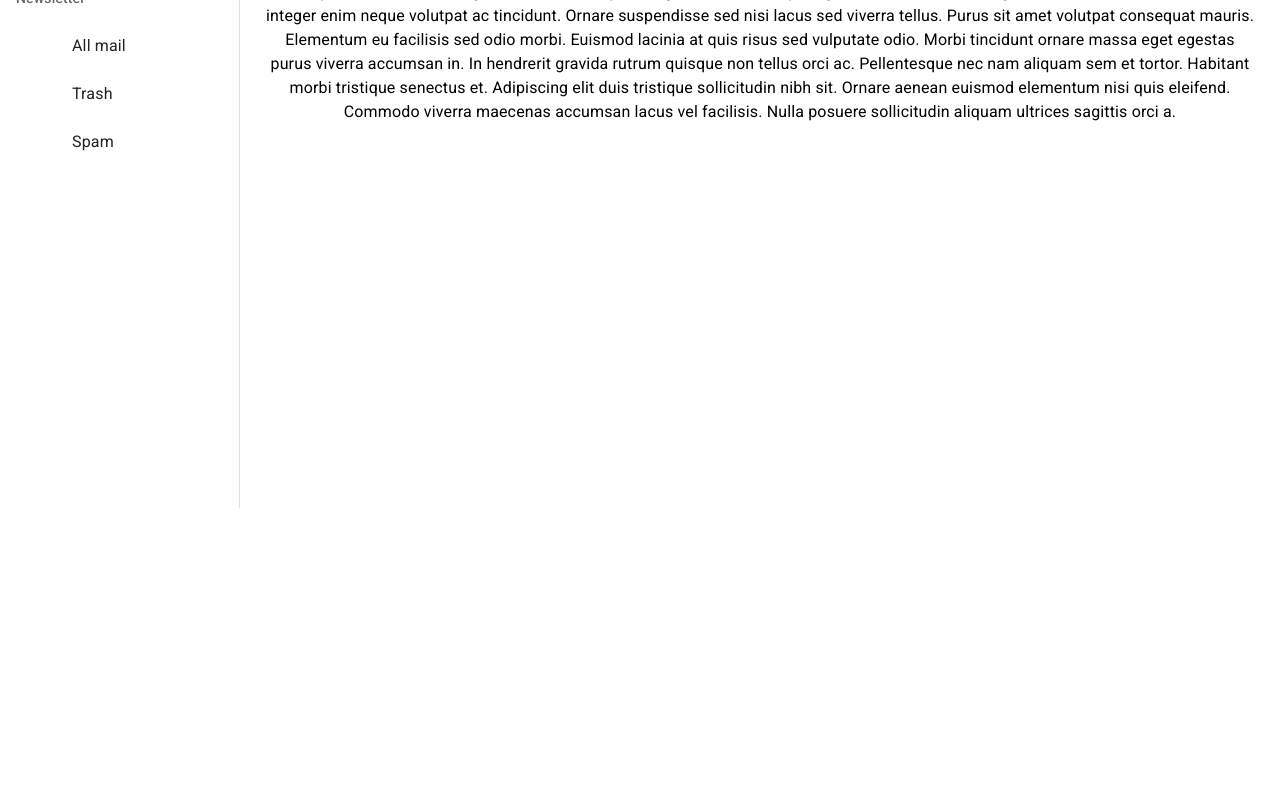
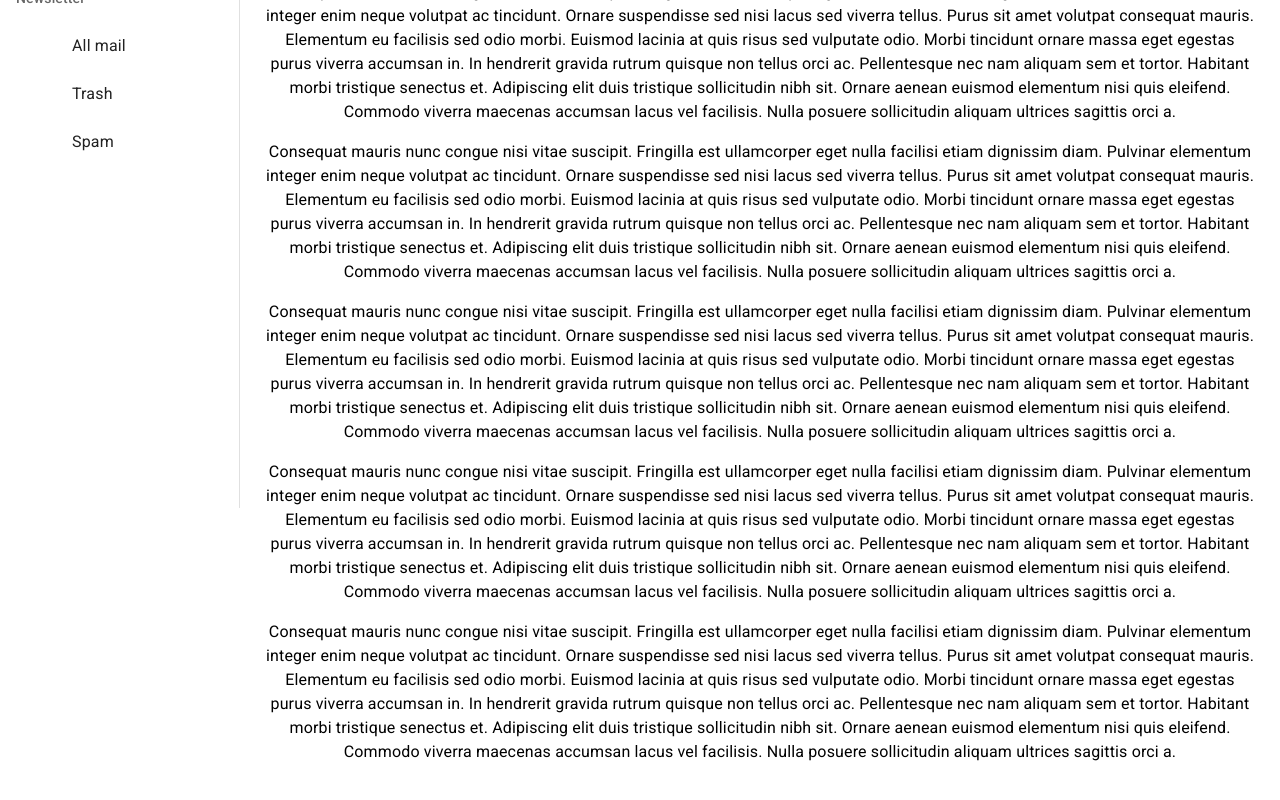
Before and after one commit to siyingchenclaire/AINewsSummary, a React (Create React App) app in the folder frontend/: page /test in a window 1280 px wide. Shown: the part 292-1092 px from the top of the page. Before the commit the page ends 800 px from the top, so only its background shows below. Built offline with nearby package versions, Linux system fonts and the light colour scheme; some icons are missing; the HTML template or start-up script is replaced by a standard one.

Commit message:
Added text

```diff
--- a/frontend/src/routing/Test.js
+++ b/frontend/src/routing/Test.js
@@ -35,6 +35,57 @@ export default function PermanentDrawerLeft() {
           tristique sollicitudin nibh sit. Ornare aenean euismod elementum nisi quis
           eleifend. Commodo viverra maecenas accumsan lacus vel facilisis. Nulla
           posuere sollicitudin aliquam ultrices sagittis orci a.
+        </Typography><Typography sx={{ marginBottom: 2 }}>
+          Consequat mauris nunc congue nisi vitae suscipit. Fringilla est ullamcorper
+          eget nulla facilisi etiam dignissim diam. Pulvinar elementum integer enim
+          neque volutpat ac tincidunt. Ornare suspendisse sed nisi lacus sed viverra
+          tellus. Purus sit amet volutpat consequat mauris. Elementum eu facilisis
+          sed odio morbi. Euismod lacinia at quis risus sed vulputate odio. Morbi
+          tincidunt ornare massa eget egestas purus viverra accumsan in. In hendrerit
+          gravida rutrum quisque non tellus orci ac. Pellentesque nec nam aliquam sem
+          et tortor. Habitant morbi tristique senectus et. Adipiscing elit duis
+          tristique sollicitudin nibh sit. Ornare aenean euismod elementum nisi quis
+          eleifend. Commodo viverra maecenas accumsan lacus vel facilisis. Nulla
+          posuere sollicitudin aliquam ultrices sagittis orci a.
+        </Typography>
+        <Typography sx={{ marginBottom: 2 }}>
+          Consequat mauris nunc congue nisi vitae suscipit. Fringilla est ullamcorper
+          eget nulla facilisi etiam dignissim diam. Pulvinar elementum integer enim
+          neque volutpat ac tincidunt. Ornare suspendisse sed nisi lacus sed viverra
+          tellus. Purus sit amet volutpat consequat mauris. Elementum eu facilisis
+          sed odio morbi. Euismod lacinia at quis risus sed vulputate odio. Morbi
+          tincidunt ornare massa eget egestas purus viverra accumsan in. In hendrerit
+          gravida rutrum quisque non tellus orci ac. Pellentesque nec nam aliquam sem
+          et tortor. Habitant morbi tristique senectus et. Adipiscing elit duis
+          tristique sollicitudin nibh sit. Ornare aenean euismod elementum nisi quis
+          eleifend. Commodo viverra maecenas accumsan lacus vel facilisis. Nulla
+          posuere sollicitudin aliquam ultrices sagittis orci a.
+        </Typography>
+        <Typography sx={{ marginBottom: 2 }}>
+          Consequat mauris nunc congue nisi vitae suscipit. Fringilla est ullamcorper
+          eget nulla facilisi etiam dignissim diam. Pulvinar elementum integer enim
+          neque volutpat ac tincidunt. Ornare suspendisse sed nisi lacus sed viverra
+          tellus. Purus sit amet volutpat consequat mauris. Elementum eu facilisis
+          sed odio morbi. Euismod lacinia at quis risus sed vulputate odio. Morbi
+          tincidunt ornare massa eget egestas purus viverra accumsan in. In hendrerit
+          gravida rutrum quisque non tellus orci ac. Pellentesque nec nam aliquam sem
+          et tortor. Habitant morbi tristique senectus et. Adipiscing elit duis
+          tristique sollicitudin nibh sit. Ornare aenean euismod elementum nisi quis
+          eleifend. Commodo viverra maecenas accumsan lacus vel facilisis. Nulla
+          posuere sollicitudin aliquam ultrices sagittis orci a.
+        </Typography>
+        <Typography sx={{ marginBottom: 2 }}>
+          Consequat mauris nunc congue nisi vitae suscipit. Fringilla est ullamcorper
+          eget nulla facilisi etiam dignissim diam. Pulvinar elementum integer enim
+          neque volutpat ac tincidunt. Ornare suspendisse sed nisi lacus sed viverra
+          tellus. Purus sit amet volutpat consequat mauris. Elementum eu facilisis
+          sed odio morbi. Euismod lacinia at quis risus sed vulputate odio. Morbi
+          tincidunt ornare massa eget egestas purus viverra accumsan in. In hendrerit
+          gravida rutrum quisque non tellus orci ac. Pellentesque nec nam aliquam sem
+          et tortor. Habitant morbi tristique senectus et. Adipiscing elit duis
+          tristique sollicitudin nibh sit. Ornare aenean euismod elementum nisi quis
+          eleifend. Commodo viverra maecenas accumsan lacus vel facilisis. Nulla
+          posuere sollicitudin aliquam ultrices sagittis orci a.
         </Typography>
       </>
   );
```
